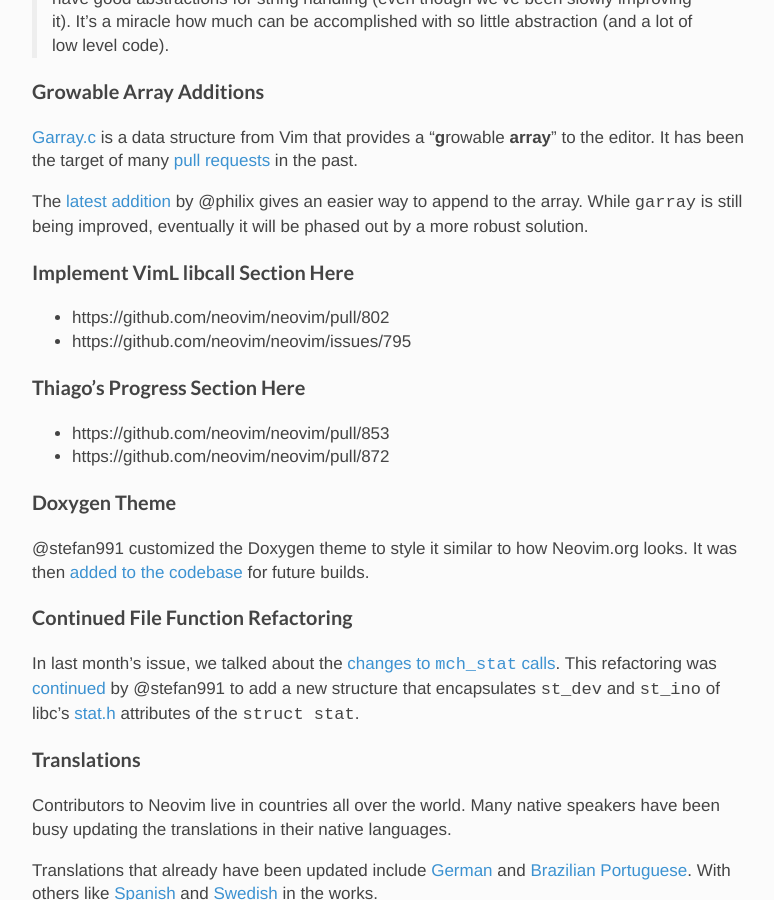
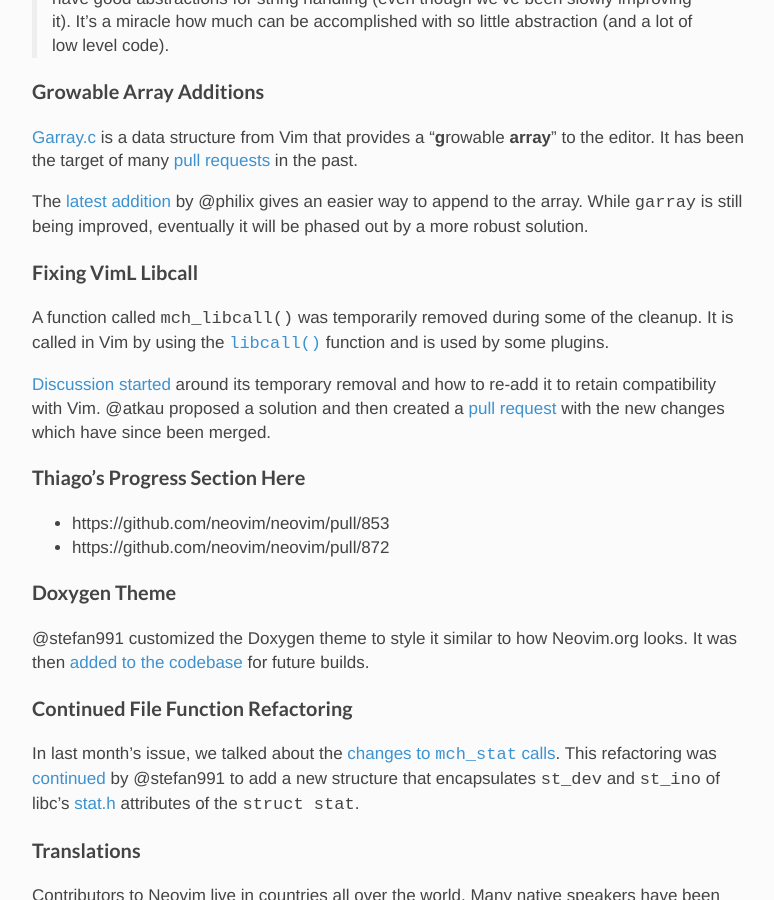
Before and after one commit to neovim/neovim.github.io, a Jekyll site: the page built from _posts/2014-07-04-july-newsletter.md, in a window 1280 px wide and 900 px high, scrolled down 1662 px. Shown: the whole window, without its empty margins (32-806 px from the left). Built offline with Jekyll 4.4.1, drawn with Linux system fonts in a browser that asks for light colours; nearby versions of some CDN libraries; comment, search, counter and statistics services are not loaded.

Commit message:
Add section on libcall as per @aktau

```diff
--- a/_posts/2014-07-04-july-newsletter.md
+++ b/_posts/2014-07-04-july-newsletter.md
@@ -86,10 +86,16 @@
 append to the array. While `garray` is still being improved, eventually it will
 be phased out by a more robust solution.
 
-### Implement VimL libcall Section Here
+### Fixing VimL Libcall
 
-- https://github.com/neovim/neovim/pull/802
-- https://github.com/neovim/neovim/issues/795
+A function called `mch_libcall()` was temporarily removed during some of the
+cleanup. It is called in Vim by using the [`libcall()`][libcall-docs] function
+and is used by some plugins.
+
+[Discussion started][libcall-discussion] around its temporary removal and how to
+re-add it to retain compatibility with Vim. @atkau proposed a solution and then
+created a [pull request][libcall-fix] with the new changes which have since been
+merged.
 
 ### Thiago's Progress Section Here
 
@@ -197,3 +203,6 @@
 [file-previous]: https://github.com/neovim/neovim/pull/619
 [file-continued]: https://github.com/neovim/neovim/pull/775
 [file-stat-h]: http://www.gnu.org/software/libc/manual/html_node/Attribute-Meanings.html
+[libcall-docs]: http://vimdoc.sourceforge.net/htmldoc/eval.html#libcall()
+[libcall-discussion]: https://github.com/neovim/neovim/issues/795
+[libcall-fix]: https://github.com/neovim/neovim/pull/802
```
